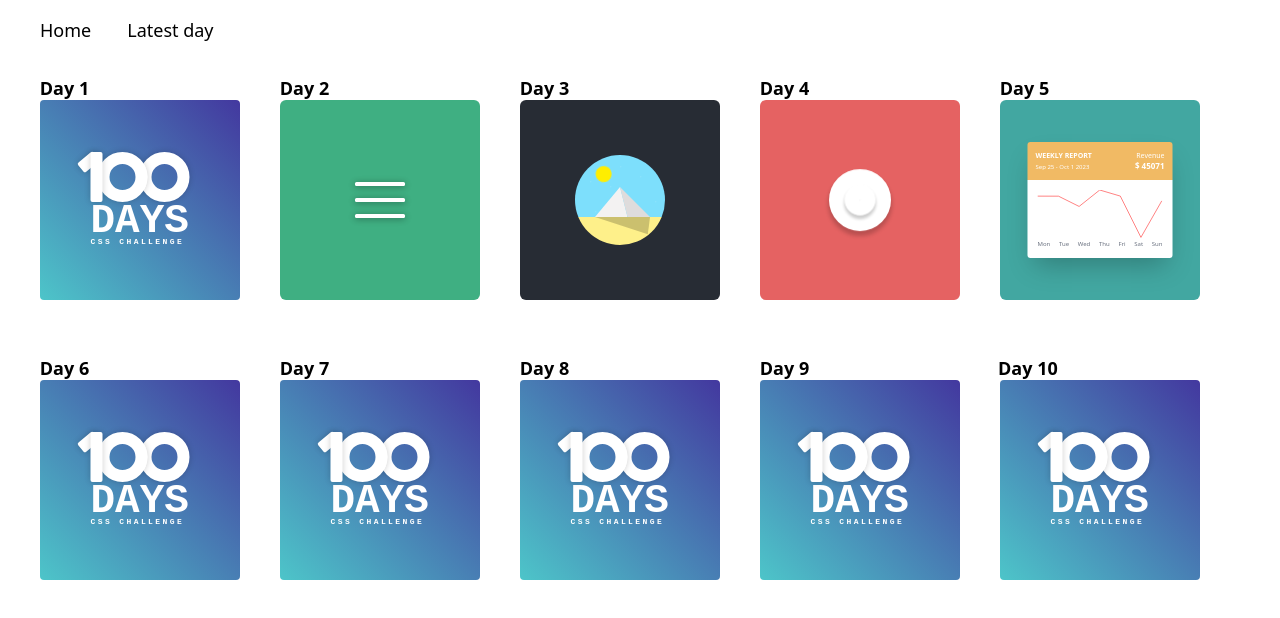
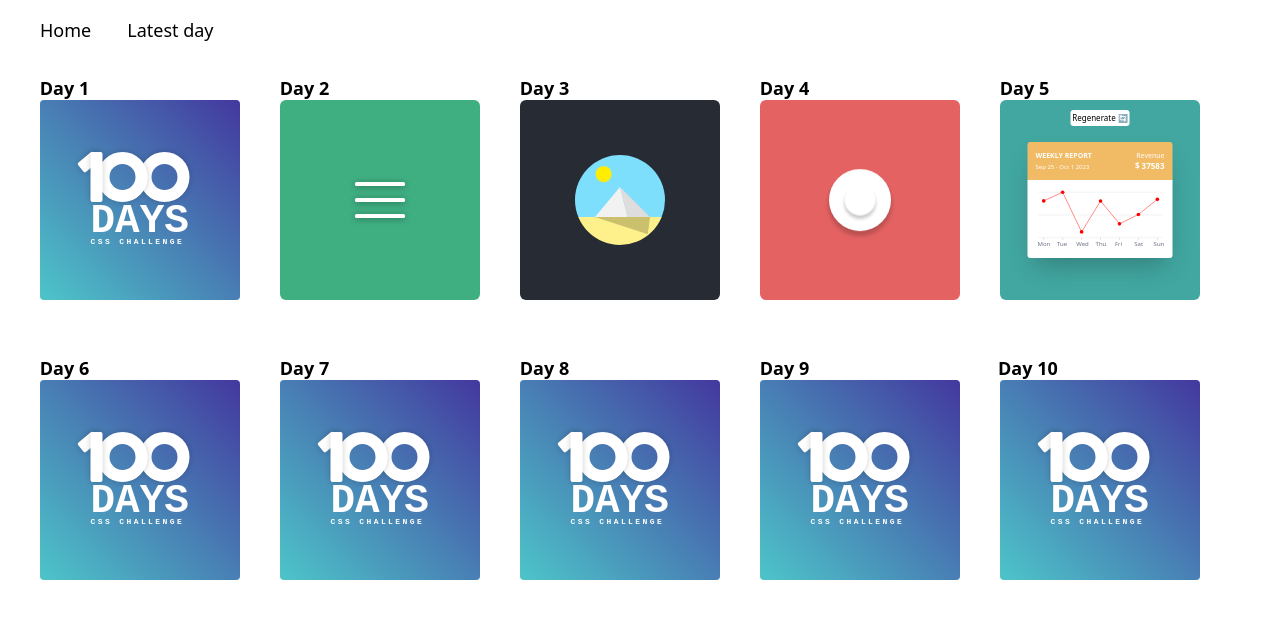
Before and after one commit to oleksii-kotvytskyi/animations, a React (Vite) app: page /animations-project/days in a window 1280 px wide. Shown: the top 618 px of the page. Built offline with nearby package versions, Linux system fonts and the light colour scheme.

Commit message:
feat: finish grapth

```diff
--- a/src/pages/1-10days/5.tsx
+++ b/src/pages/1-10days/5.tsx
@@ -1,41 +1,104 @@
 import { TaskLayout } from "@/components/task-layout";
-import { useChartData, getPrevWeek, createCoordinate } from "./helpers";
+import { getPrevWeek, createCoordinate, generateData } from "./helpers";
+import { useCallback, useMemo, useState } from "react";
 
 const maxX = 290;
 const maxY = 156;
+const aspectRatioValue = 2.5;
+const columnsNumber = 6;
 
 type ChartProps = {
-  data: ReturnType<typeof useChartData>["data"];
+  data: ReturnType<typeof generateData>["data"];
 };
 
 const Chart = ({ data }: ChartProps) => {
   const maxValue = Math.max(...data.map((v) => v.value));
 
+  // we need 2 more values to make sure our points don't cut in the viewbox
+  const correctingValueY = 0.1 * maxValue;
+  const correctingValueX = correctingValueY * 2.5;
+
   // After found the optimal view for the chart was discovered aspect-ratio value as 2.5/1
-  // so width will be more then height in 2.5
-
-  const aspectRatioValue = 2.5;
-  const columnsNumber = 7;
+  // so width will be more then height in 2.5 times
 
   const coordinates = data
     .map((item, i) => {
-      if (i === 0) createCoordinate(item.value, 0);
       return createCoordinate(
-        i * Math.ceil((maxValue / (columnsNumber - 1)) * aspectRatioValue),
-        item.value
+        i * Math.ceil((maxValue / columnsNumber) * aspectRatioValue) +
+          correctingValueX * 0.5,
+        item.value - correctingValueY * 0.5
       );
     })
     .join(" ");
 
+  const Ticks = useCallback(() => {
+    const tickStyles = {
+      stroke: "grey",
+      strokeWidth: `${0.005 * maxValue}px`,
+    };
+
+    return data.map((_, i) => {
+      const xValue =
+        i * Math.ceil((maxValue / columnsNumber) * aspectRatioValue) +
+        correctingValueX * 0.5;
+
+      return (
+        <line
+          x1={xValue}
+          y1={-correctingValueY}
+          x2={xValue}
+          y2={-correctingValueY * 0.5}
+          style={tickStyles}
+        />
+      );
+    });
+  }, [correctingValueX, correctingValueY, data, maxValue]);
+
+  const Points = useCallback(() => {
+    return data.map((item, i) => {
+      const xValue =
+        i * Math.ceil((maxValue / columnsNumber) * aspectRatioValue) +
+        correctingValueX * 0.5;
+
+      return (
+        <circle
+          cx={xValue}
+          cy={item.value - correctingValueY * 0.5}
+          r={maxValue * 0.04}
+        >
+          <title>{item.value}</title>
+        </circle>
+      );
+    });
+  }, [data, maxValue, correctingValueX, correctingValueY]);
+
+  const VerticalLines = useCallback(() => {
+    return [0, 0.5, 1].map((scale) => {
+      return (
+        <line
+          x1="0"
+          y1={scale * maxValue - 0.5 * correctingValueY}
+          x2={maxValue * 2.5 + correctingValueX}
+          y2={scale * maxValue - 0.5 * correctingValueY}
+          style={{ stroke: "gray", strokeWidth: `${0.002 * maxValue}px` }}
+        />
+      );
+    });
+  }, [correctingValueX, correctingValueY, maxValue]);
+
   return (
     <svg
-      viewBox={`0 0 ${Math.ceil(maxValue * 2.5) + 100} ${maxValue + 100}`}
+      viewBox={`0 0 ${Math.ceil(
+        maxValue * aspectRatioValue + correctingValueX
+      )} ${maxValue + correctingValueY}`}
       width="100%"
       height="100%"
     >
       {/* rotate to position where bottom-left is start position */}
-      <g transform={`translate(0, ${maxValue})`}>
+      <g transform={`translate(100, ${maxValue})`}>
         <g transform="scale(1,-1)">
+          <Ticks />
+
           <polyline
             style={{
               stroke: "red",
@@ -46,81 +109,39 @@ const Chart = ({ data }: ChartProps) => {
             }}
             points={`${coordinates}`}
           />
+          <VerticalLines />
 
-          {/* <line
-            style={{
-              stroke: "red",
-              strokeWidth: "50px",
-              strokeLinecap: "square",
-              // fill: "none",
-              // height: "100%",
-            }}
-            x1="0"
-            y1="0"
-            x2="0"
-            y2={0.05 * maxValue}
-          /> */}
-
-          {/* <polyline
-                    style={{
-                      stroke: "red",
-                      strokeWidth: "50px",
-                      strokeLinecap: "square",
-                      fill: "none",
-                      height: "100%",
-                    }}
-                    points={`
-                  ${createTicks(0, 0.05 * maxValue)}
-                  ${createTicks(
-                    Math.ceil((maxValue / 6) * 2.5),
-                    0.05 * maxValue
-                  )}
-                  ${createTicks(
-                    2 * Math.ceil((maxValue / 6) * 2.5),
-                    0.05 * maxValue
-                  )}
-                  ${createTicks(
-                    3 * Math.ceil((maxValue / 6) * 2.5),
-                    0.05 * maxValue
-                  )}
-                  ${createTicks(
-                    4 * Math.ceil((maxValue / 6) * 2.5),
-                    0.05 * maxValue
-                  )}
-                  ${createTicks(
-                    5 * Math.ceil((maxValue / 6) * 2.5),
-                    0.05 * maxValue
-                  )}
-                  ${createTicks(
-                    6 * Math.ceil((maxValue / 6) * 2.5),
-                    0.05 * maxValue
-                  )}
-                  ${createTicks(Math.ceil(maxValue * 2.5), 0.05 * maxValue)}
-
-                `}
-                  ></polyline> */}
+          <g stroke="red" fill="red">
+            <Points />
+          </g>
         </g>
       </g>
-
-      {/* <g stroke="black" fill="black">
-                <circle id="pointA" cx="0" cy="0" r="5" />
-                <circle id="pointB" cx="200" cy="0" r="5" />
-                <circle id="pointC" cx="2" cy="500" r="2" />
-                <circle id="pointC" cx="247" cy="109" r="5" />
-              </g> */}
     </svg>
   );
 };
 
 export const FifthDay = ({ id }: { id: string }) => {
   const { monday, sunday, mondayFullDate } = getPrevWeek();
-  const { data } = useChartData(mondayFullDate);
+  const { data: defaultData } = useMemo(
+    () => generateData(mondayFullDate),
+    [mondayFullDate]
+  );
+  const [data, setData] = useState(defaultData);
 
   const sum = data.reduce((prev, curr) => (prev += curr.value), 0);
 
   return (
     <TaskLayout day={id}>
-      <div className="bg-[#42a7a1] flex justify-center items-center h-full rounded-xl">
+      <div className="relative bg-[#42a7a1] flex justify-center items-center h-full rounded-xl">
+        <button
+          className="absolute top-5 border-red-100 p-1 bg-white rounded-md"
+          onClick={() => {
+            const { data: newData } = generateData(mondayFullDate);
+            setData(newData);
+          }}
+        >
+          Regenerate 🔄
+        </button>
         <div className="shadow-2xl rounded-md">
           {/* Header */}
           <div
@@ -149,8 +170,20 @@ export const FifthDay = ({ id }: { id: string }) => {
             <Chart data={data} />
             {/* footer */}
             <div className="flex w-full justify-between">
-              {data.map((v) => {
-                return <div className="text-xs text-gray-500">{v.day}</div>;
+              {data.map((v, index) => {
+                return (
+                  <div
+                    className="text-xs text-gray-500"
+                    style={{
+                      width: `${Math.ceil(maxX / columnsNumber)}px`,
+                      transform: `translateX(${Math.ceil(
+                        (index / columnsNumber) * 50
+                      )}%)`,
+                    }}
+                  >
+                    {v.day}
+                  </div>
+                );
               })}
             </div>
           </div>
--- a/src/pages/1-10days/helpers.tsx
+++ b/src/pages/1-10days/helpers.tsx
@@ -38,7 +38,7 @@ export const getPrevWeek = () => {
   };
 };
 
-export const useChartData = (date: Date) => {
+export const generateData = (date: Date) => {
   return {
     data: [
       {
```
Also changed, not shown: src/pages/1-10days/5-grapth.scss (added, +7 -0 lines).
